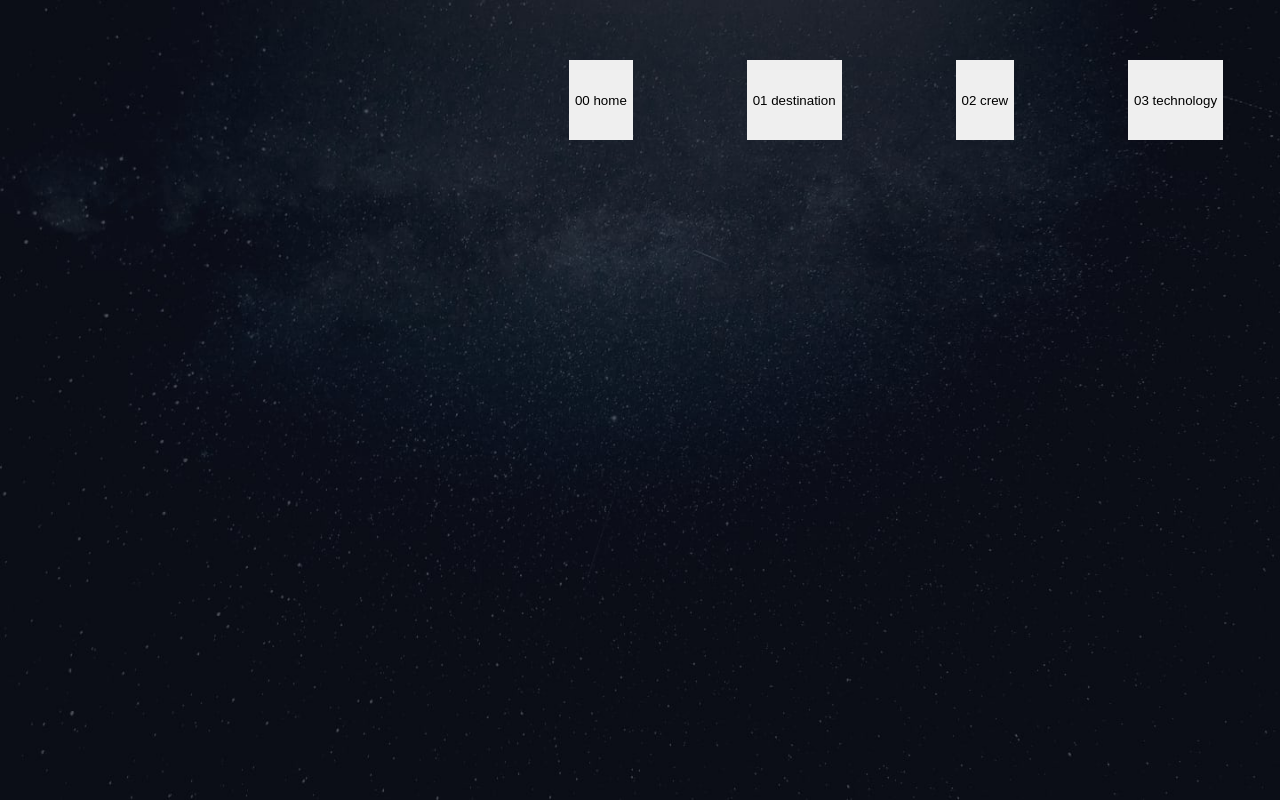
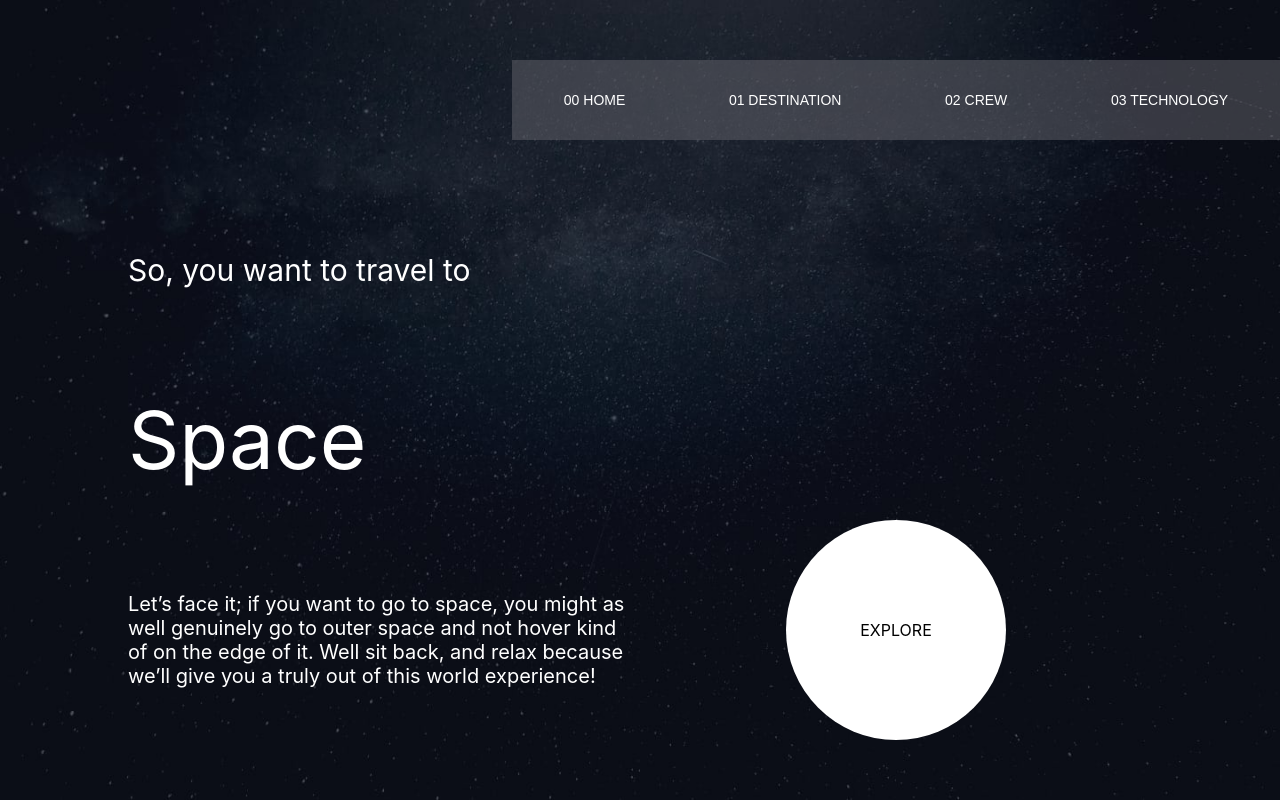
Before and after one commit to DmitriAleks/Space-tourism-multi-page-website, a React (Create React App) app: page / in a window 1280 px wide. Built offline with nearby package versions, Linux system fonts and the light colour scheme.

Commit message:
created home component and styles

```diff
--- a/src/App.js
+++ b/src/App.js
@@ -1,30 +1,30 @@
 import style from './App.module.scss'
 import {useEffect, useState} from "react";
+import Home from "./page/home/home";
 
 function App() {
-    const [theme,setTheme] = useState('destination')
+    const [theme, setTheme] = useState('destination')
     useEffect(() => {
         document.body.setAttribute('data-theme', theme)
     }, [theme]);
     const changeTheme = (e) => {
         setTheme(e.target.value)
     }
-//test
 
     return (
         <div className={style.app}>
             <div className={style.header}>
                 <div className={style.btn}>
-                    <button value={'home'} onClick={changeTheme}>00 home</button>
-                    <button value={'destination'} onClick={changeTheme}>01 destination</button>
-                    <button value={'crew'} onClick={changeTheme}>02 crew</button>
-                    <button value={'technology'} onClick={changeTheme}>03 technology</button>
+                    <button value={'home'} onClick={changeTheme}>00 HOME</button>
+                    <button value={'destination'} onClick={changeTheme}>01 DESTINATION</button>
+                    <button value={'crew'} onClick={changeTheme}>02 CREW</button>
+                    <button value={'technology'} onClick={changeTheme}>03 TECHNOLOGY</button>
                 </div>
-
             </div>
             <div className={style.content}>
-
-
+                <div className={style.infoContent}>
+                    <Home/>
+                </div>
             </div>
         </div>
     );
--- a/src/App.module.scss
+++ b/src/App.module.scss
@@ -14,10 +14,17 @@
       display: flex;
       justify-content: space-around;
       height: 40%;
+      background-color: rgba(101 100 108 / 50%);
 
       button {
+        color: #fff;
+        font-size: 14px;
         border: 0;
+        background: none;
 
+        .active {
+          border-bottom: white 2px solid;
+        }
       }
 
     }
@@ -25,5 +32,11 @@
 
   .content {
     height: 75%;
+    display: flex;
+    justify-content: center;
+    .infoContent {
+      height: 90%;
+      width: 80%;
+    }
   }
 }
--- /dev/null
+++ b/src/page/home/home.jsx
@@ -0,0 +1,22 @@
+import React from 'react'
+import style from './home.module.scss'
+
+const Home = () => {
+    return (
+        <div className={style.container}>
+            <div className={style.mainContent}>
+                <span>So, you want to travel to</span>
+                <span>Space</span>
+                <span> Let’s face it; if you want to go to space, you might as well genuinely go to
+  outer space and not hover kind of on the edge of it. Well sit back, and relax
+  because we’ll give you a truly out of this world experience!</span>
+            </div>
+            <div className={style.secondaryContent}>
+                <div>
+                    <span>EXPLORE</span>
+                </div>
+            </div>
+        </div>
+    )
+}
+export default Home;
--- /dev/null
+++ b/src/page/home/home.module.scss
@@ -0,0 +1,40 @@
+.container {
+  height: 100%;
+  width: 100%;
+  display: flex;
+  flex-direction: row;
+  .mainContent {
+    height: 100%;
+    width: 50%;
+    display: flex;
+    flex-direction: column;
+    justify-content: space-around;
+    color: #ffffff;
+    :nth-child(1){
+      font-size: 30px;
+    }
+    :nth-child(2){
+      font-size: 80px;
+    }
+    :nth-child(3){
+      font-size: 20px;
+    }
+  }
+
+  .secondaryContent {
+    height: 100%;
+    width: 50%;
+    display: flex;
+    justify-content: center;
+    align-items: end;
+    div {
+      width: 220px;
+      height: 220px;
+      background-color: #ffffff;
+      border-radius: 50%;
+      display: flex;
+      justify-content: center;
+      align-items: center;
+    }
+  }
+}
```
